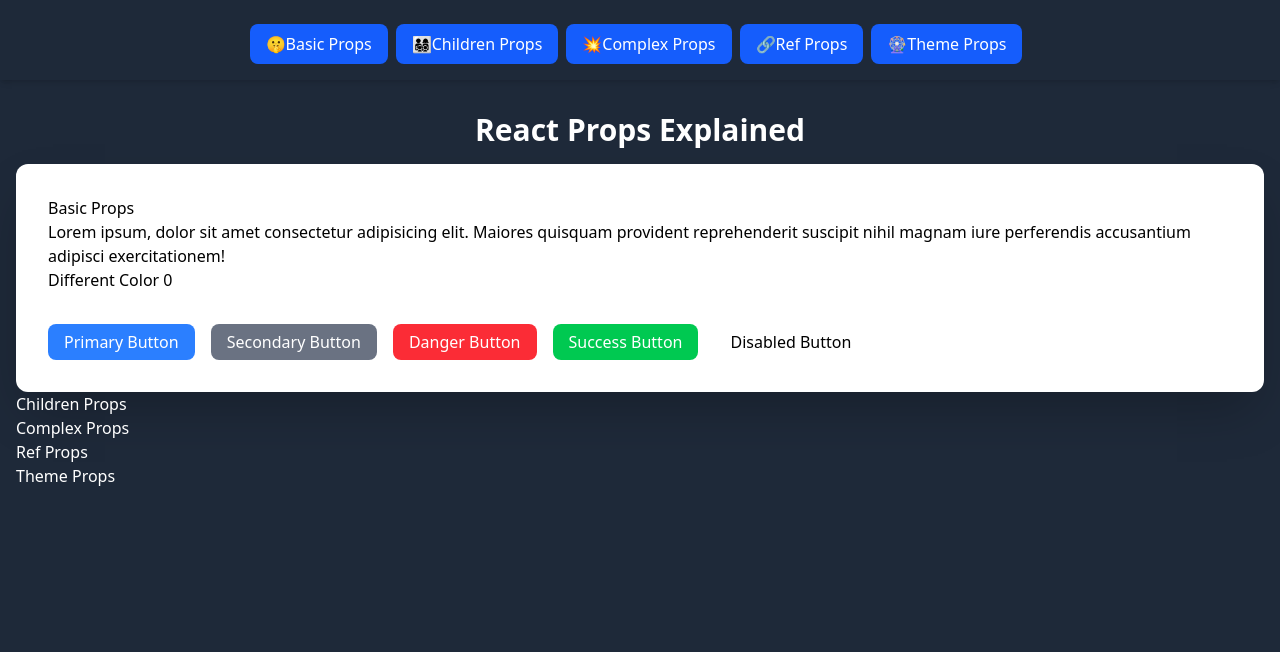
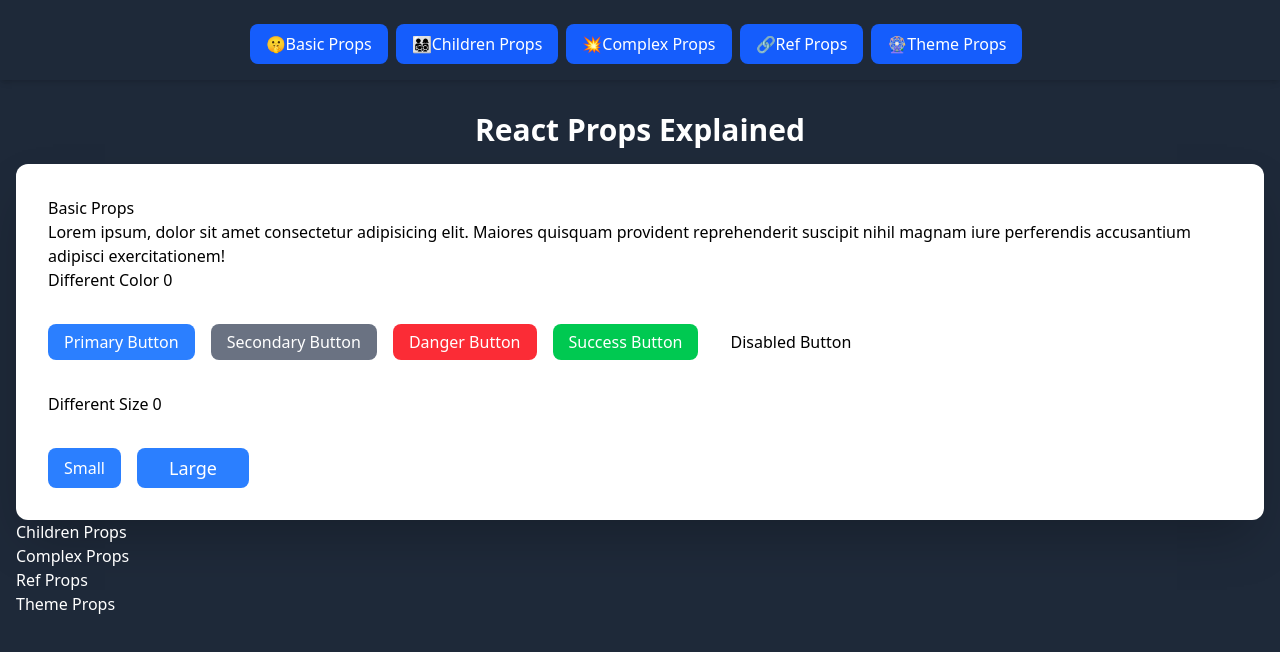
Before and after one commit to AshaminBiswas/complete-web-development-course, a React (Vite) app in the folder react/my-project/: page / in a window 1280 px wide. Shown: the top 652 px of the page. Built offline with nearby package versions, Linux system fonts and the light colour scheme.

Commit message:
feat: add size variation buttons to BasicProps component

```diff
--- a/react/my-project/src/component/BasicProps.jsx
+++ b/react/my-project/src/component/BasicProps.jsx
@@ -5,7 +5,7 @@ function Button({text, color, size, onClick, disabled}){
     <button
     onClick={onClick}
     disabled={disabled}
-    className={`px-4 py-1.5 rounded-lg font-medium transition-all duration-300 ${size==='small'? 'text-small px-4 py-1': " "} ${size==='large'? 'text-lg px-8 py-3': " "} ${color==='primary'? 'bg-blue-500 hover:bg-blue-600 text-white': " "} ${color==='secondary'? 'bg-gray-500 hover:bg-gray-600 text-white': " "} ${color==='danger'? 'bg-red-500 hover:bg-red-600 text-white': " "} ${color==='success'? 'bg-green-500 hover:bg-green-600 text-white': " "} ${disabled ? "opacity-50 cursor-not-allowed": "cursor-pointer"}`}
+    className={`px-4 py-1.5 rounded-lg font-medium transition-all duration-300 ${size==='small'? 'text-small px-4 py-1': " "} ${size==='large'? 'text-lg px-8 py-1': " "} ${color==='primary'? 'bg-blue-500 hover:bg-blue-600 text-white': " "} ${color==='secondary'? 'bg-gray-500 hover:bg-gray-600 text-white': " "} ${color==='danger'? 'bg-red-500 hover:bg-red-600 text-white': " "} ${color==='success'? 'bg-green-500 hover:bg-green-600 text-white': " "} ${disabled ? "opacity-50 cursor-not-allowed": "cursor-pointer"}`}
     >
     {text}
     </button>
@@ -49,6 +49,19 @@ function BasicProps() {
 
           />
         </div>
+
+        <h3>Different Size {clickCount}</h3>
+        <div className="flex flex-wrap gap-4">
+          <Button
+          text = "Small"
+          size="small"
+          color="primary"/>
+          <Button
+          text = "Large"
+          size="large"
+          color="primary"/>
+        </div>
+
       </div>
     </section>
   )
```
